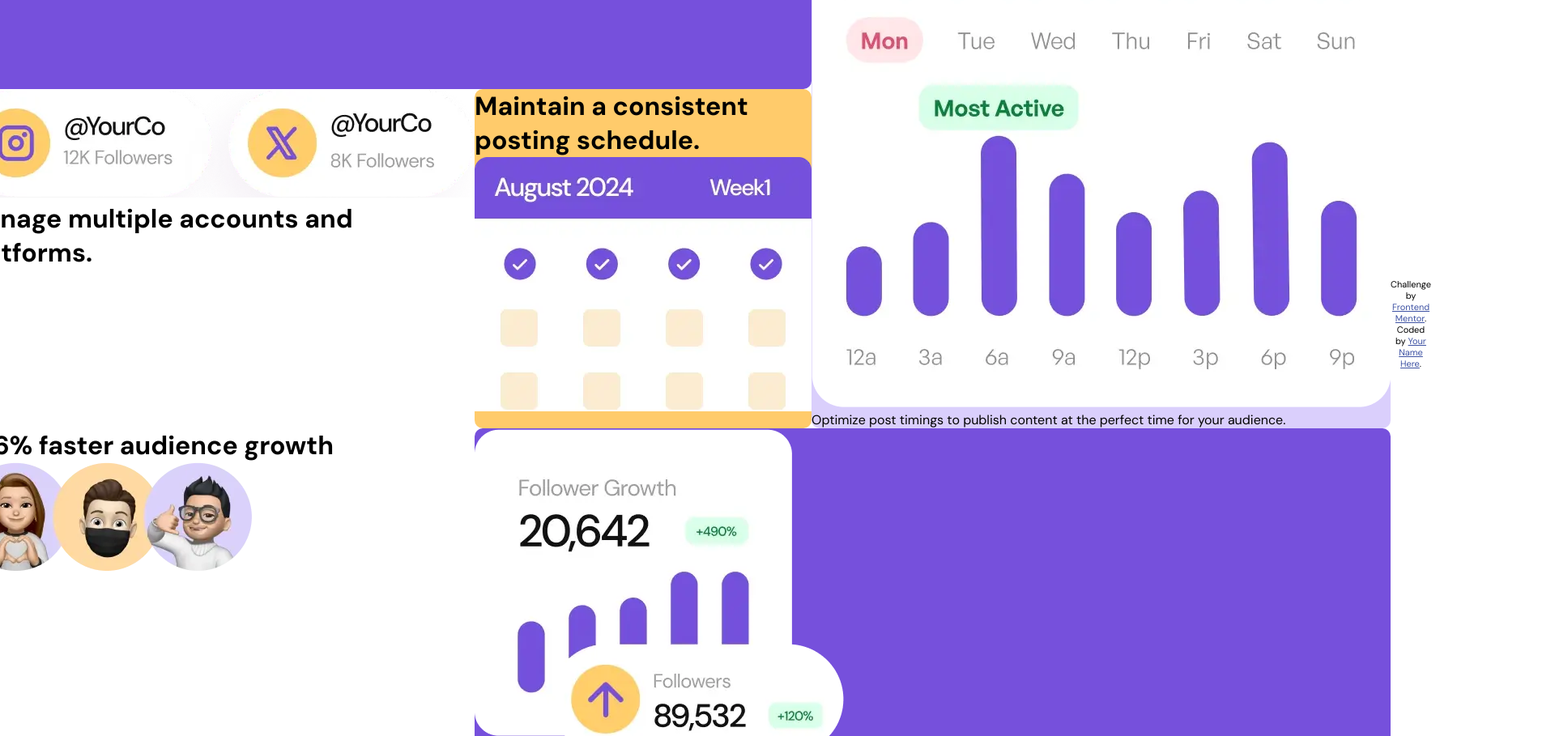
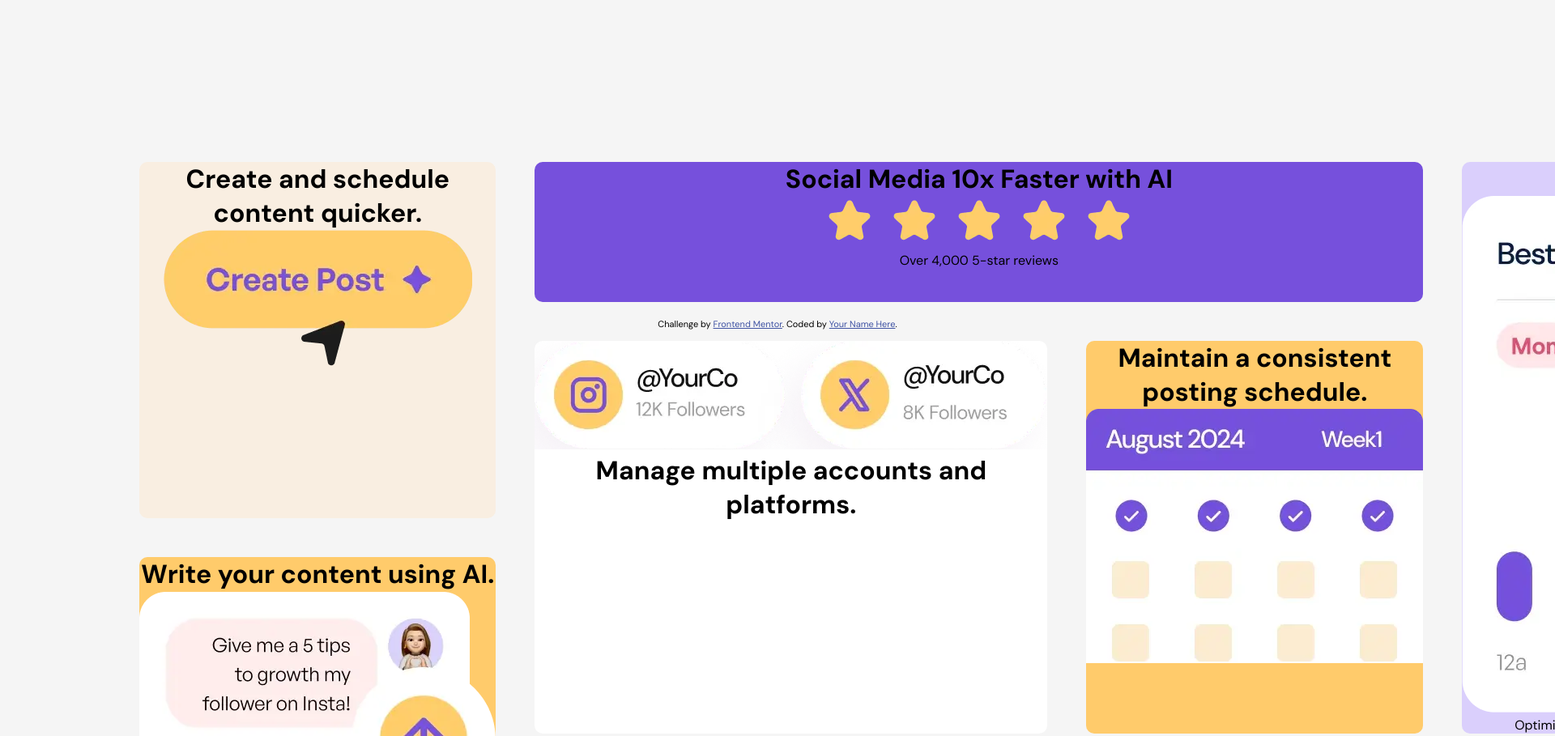
Before and after one commit to ks9927/Bento-Grid, a plain HTML site: page docs/index.html in a window 1280 px wide. Shown: the top 909 px of the page at 81% size, 1920 px wide, since content can reach past the window. Drawn offline with Linux system fonts and the light colour scheme.

Commit message:
Edited: rows and columns

```diff
--- a/docs/styles.css
+++ b/docs/styles.css
@@ -27,22 +27,26 @@ body {
   display: flex;
   justify-content: center;
   align-items: center;
+  background-color: whitesmoke;
 }
 
 .grid-container {
   display: grid;
-  grid-template-columns: repeat(4, 1fr);
-  grid-template-rows: auto;
   grid-template-areas:
   "one two two three"
+  "one five six three"
   "four five six three"
   "four seven eight eight";
-
+  gap: 3rem;
+  height: 50%;
+  width: 50%;
 }
 
 .card {
  border-radius: 10px;
+ text-align: center;
 }
+
 
 .box-1 {
   grid-area: one;
```
